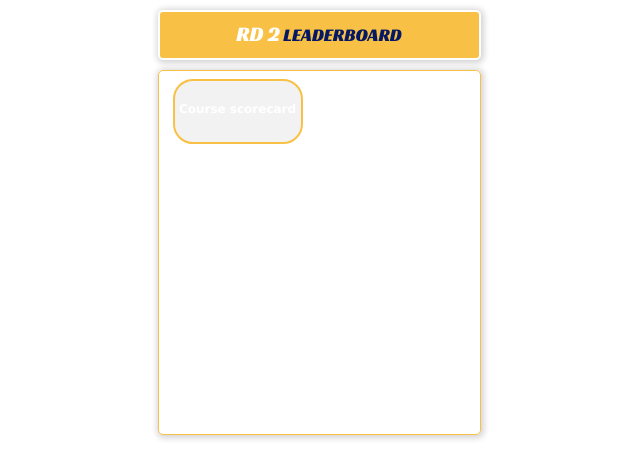
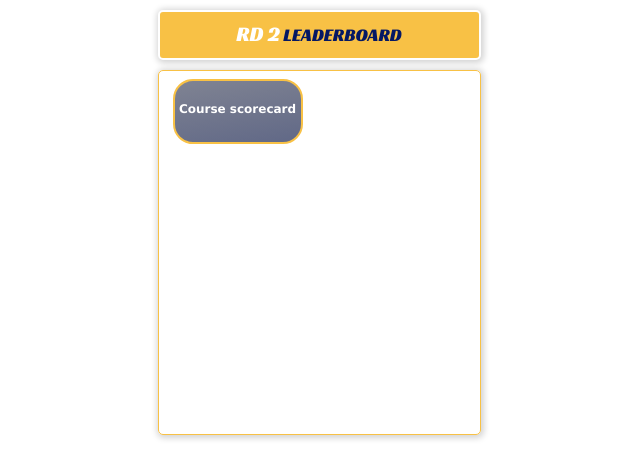
Before and after one commit to dmhburke/golfapp1devGIT, a Django app: page /login/round2/ in a window 1280 px wide. Shown: the part 110-585 px from the top of the page, without its empty margins (321-961 px from the left). Run offline with Django 3.2, Linux system fonts and the light colour scheme; data that the repository does not hold is empty; grey boxes are pictures that could not be loaded.

Commit message:
finish scorecard link

```diff
--- a/catalog/static/css/styles.css
+++ b/catalog/static/css/styles.css
@@ -689,19 +689,31 @@ a:link {
 #rd1ScorecardLink {
   background-image:
     linear-gradient(170deg,
-    rgba(5, 24, 100, 0.3),
-    rgba(5, 24, 100, 0.9)),
+    rgba(5, 24, 100, 0.2),
+    rgba(5, 24, 100, 0.4)),
     url(https://golfadvisor.brightspotcdn.com/dims4/default/de6b22e/2147483647/strip/true/crop/604x390+0+32/resize/930x600!/quality/90/?url=https%3A%2F%2Fgolfadvisor.brightspotcdn.com%2F36%2F6c%2F381b3339e6a7b4787433bd51d2c7%2F61623.jpg);
   background-position: 50% 50%;
   background-size: cover;
 }
 
 #rd2ScorecardLink {
-
+  background-image:
+    linear-gradient(170deg,
+    rgba(5, 24, 100, 0.2),
+    rgba(5, 24, 100, 0.4)),
+    url(https://media.golfdigest.com/photos/5856c2cf2991c6d81317ebd3/master/w_768/2017-93-Crooked-Stick-GC-hole-11.jpg);
+  background-position: 50% 50%;
+  background-size: cover;
 }
 
 #rd3ScorecardLink {
-
+  background-image:
+    linear-gradient(170deg,
+    rgba(5, 24, 100, 0.2),
+    rgba(5, 24, 100, 0.4)),
+    url(https://www.rejournals.com/rejournals/media/RE-archives/Prairie-View-Golf-Club-0293.jpg?maxsidesize=300);
+  background-position: 50% 50%;
+  background-size: cover;
 }
 
 
--- a/catalog/templates/rd1HoleList.html
+++ b/catalog/templates/rd1HoleList.html
@@ -31,7 +31,8 @@
     {% else %}
     {% endif %}
 
-    <div class="ScorecardLink" id="rd1ScorecardLink">Course scorecard</div>
+    <a href="https://offcourse.co/courses/scorecard/brickyard-crossing-golf-course" target="_blank">
+    <div class="ScorecardLink" id="rd1ScorecardLink">Course scorecard</div></a>
 
 
 
--- a/catalog/templates/rd2HoleList.html
+++ b/catalog/templates/rd2HoleList.html
@@ -31,7 +31,8 @@
     {% else %}
     {% endif %}
 
-    <div class="ScorecardLink" id="rd2ScorecardLink">Course scorecard</div>
+    <a href="https://www.crookedstick.org/Crooked-Stick-Course-Tour.aspx" target="_blank">
+    <div class="ScorecardLink" id="rd2ScorecardLink">Course scorecard</div></a>
 
 
 
--- a/catalog/templates/rd3HoleList.html
+++ b/catalog/templates/rd3HoleList.html
@@ -31,10 +31,8 @@
     {% else %}
     {% endif %}
 
-    <div class="ScorecardLink" id="rd2ScorecardLink">Course scorecard</div>
-
-
-
+    <a href="http://www.prairieviewgolf.com/course/scorecard/" target="_blank">
+    <div class="ScorecardLink" id="rd2ScorecardLink">Course scorecard</div></a>
 
     </div>
 {% endblock %}
```
